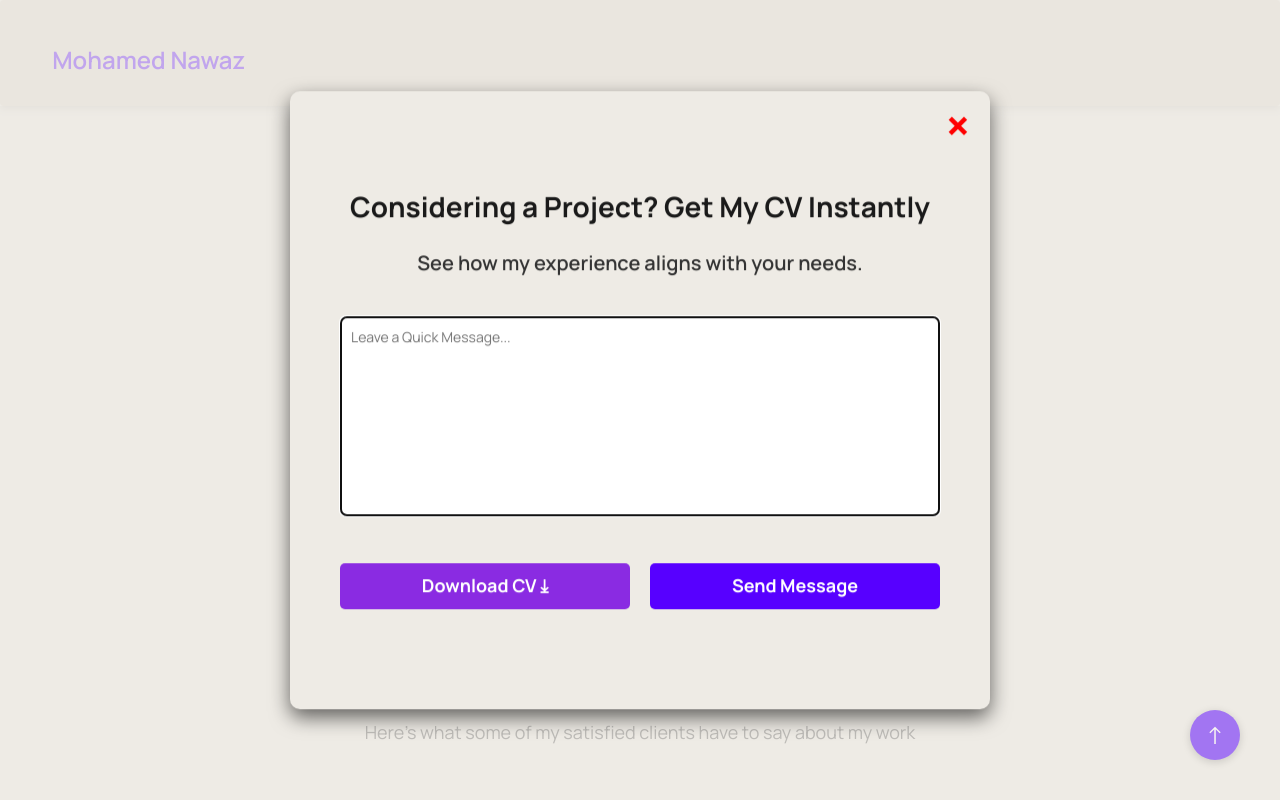
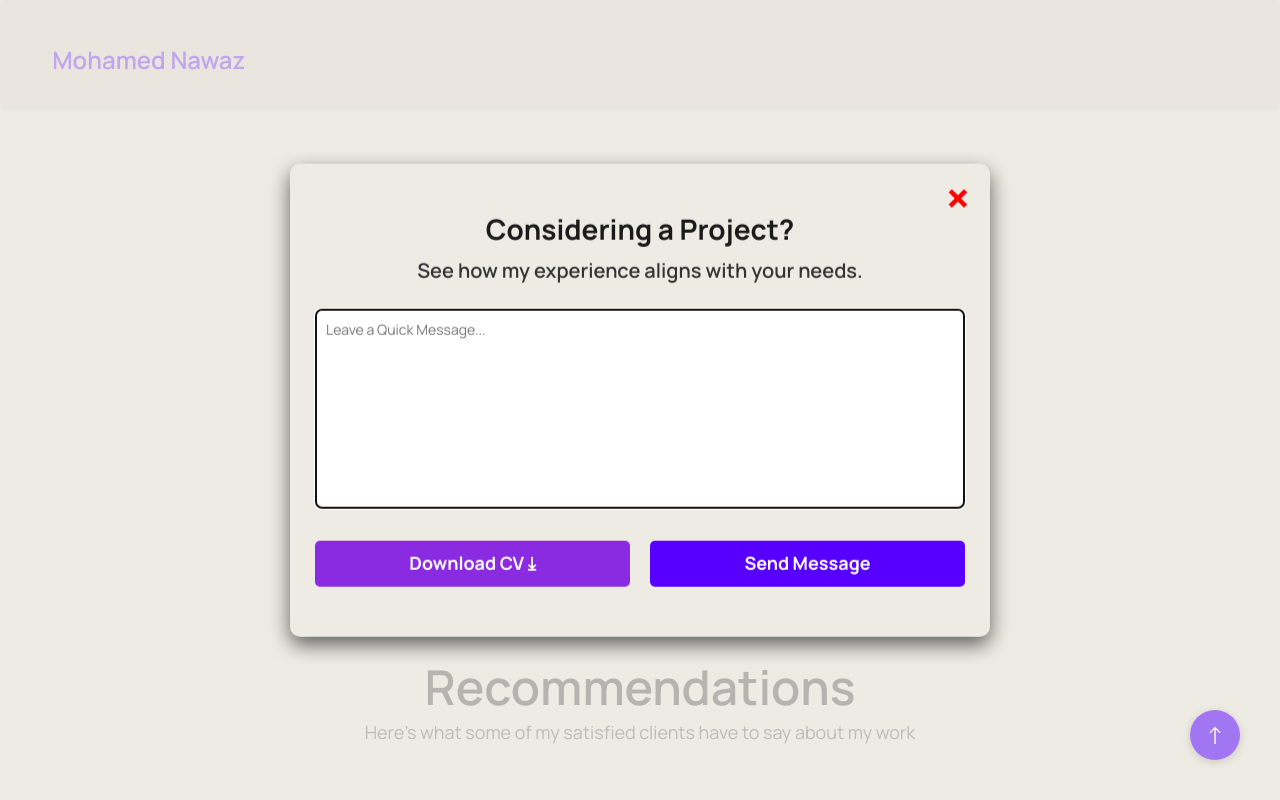
Before and after one commit to mohamed-nawas/resume, a React (Vite) app: page / in a window 1280 px wide. Both pictures are taken after a click on the element 496 px from the left and 6133 px from the top of the page. Shown: the part 5733-6533 px from the top of the page. Built offline with nearby package versions, Linux system fonts and the light colour scheme.

Commit message:
smoothed the popup ui/ux2

```diff
--- a/src/components/modal/index.tsx
+++ b/src/components/modal/index.tsx
@@ -37,7 +37,7 @@ const Modal = () => {
         <div className="rss-modal">
             <div className="rss-modal__content">
                 <span className="rss-modal__content__close-btn" onClick={closeModal}>&times;</span>
-                <h2 className="rss-modal__content__title font-18-28">Considering a Project? Get My CV Instantly</h2>
+                <h2 className="rss-modal__content__title font-18-28">Considering a Project?</h2>
                 <h4 className="rss-modal__content__slug font-16-20">See how my experience aligns with your needs.</h4>
                 <form onSubmit={handleSubmit}>
                     <textarea name="message" placeholder="Leave a Quick Message..." required />
--- a/src/scss/base/_modal.scss
+++ b/src/scss/base/_modal.scss
@@ -19,7 +19,7 @@
         left: 50%;
         transform: translate(-50%, -50%);
         background: var(--color-peach-92);
-        padding: 100px 50px;
+        padding: 50px 25px;
         border-radius: 10px;
         width: 700px;
         min-width: 270px;
@@ -32,13 +32,13 @@
 
         &__title {
             font-weight: 700;
-            margin-bottom: 30px;
+            margin-bottom: 15px;
             color: var(--color-grey-10);
         }
 
         &__slug {
             font-weight: 600;
-            margin-bottom: 30px;
+            margin-bottom: 15px;
             color: var(--color-grey-20);
         }
 
@@ -59,7 +59,7 @@
             @include screens.max-smtb { flex-direction: column; gap: 10px; }
             &__download-btn, &__submit-btn {
                 display: block;
-                width: 50%;
+                width: 100%;
                 margin-top: 12px;
                 padding: 10px;
                 border: none;
@@ -84,7 +84,7 @@
         border-radius: 6px;
         border: 1px solid #CCCCCC;
         resize: none;
-        margin-bottom: 30px;
+        margin-bottom: 15px;
         color: var(--color-grey-10);
     }
 }
```
